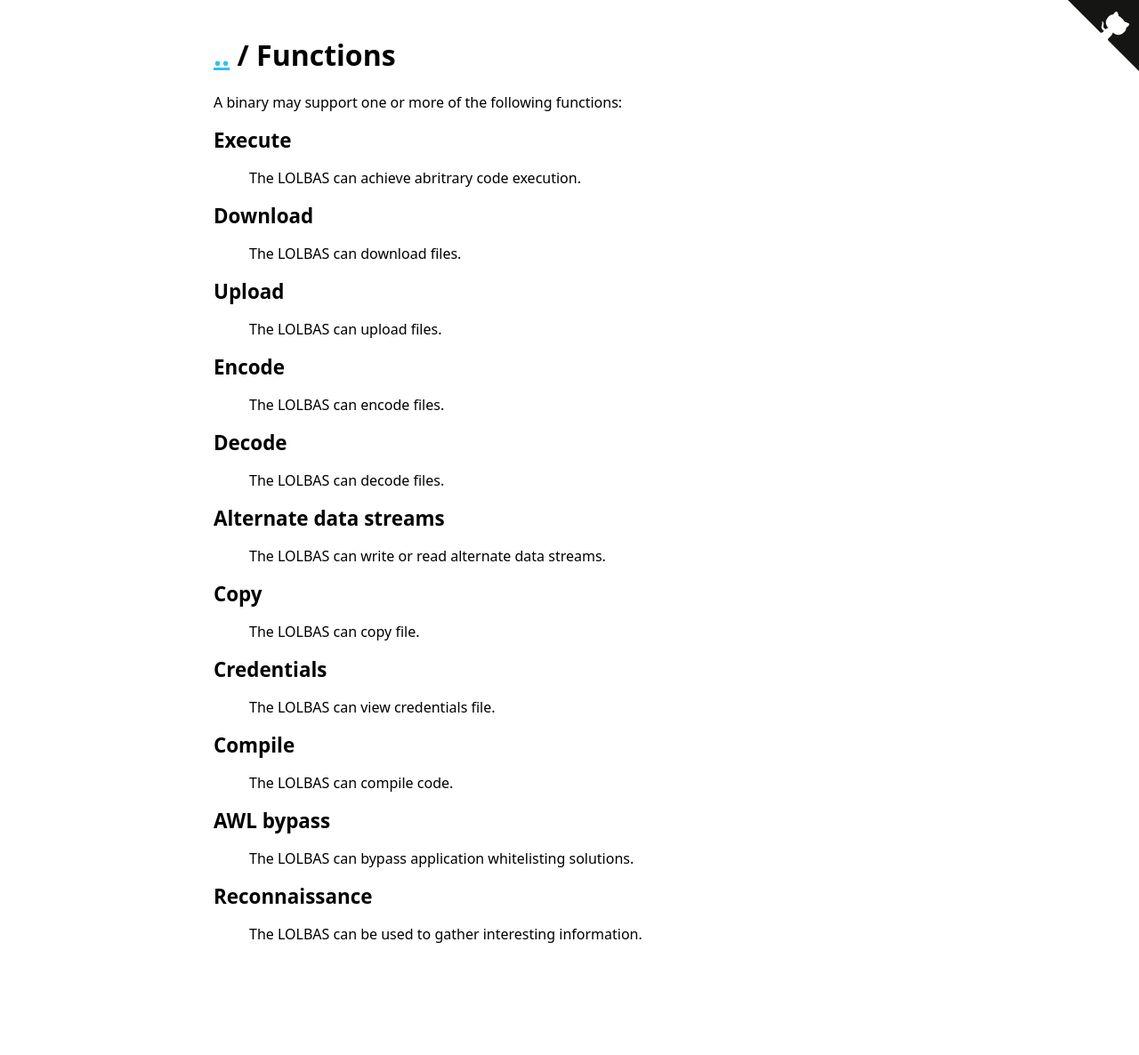
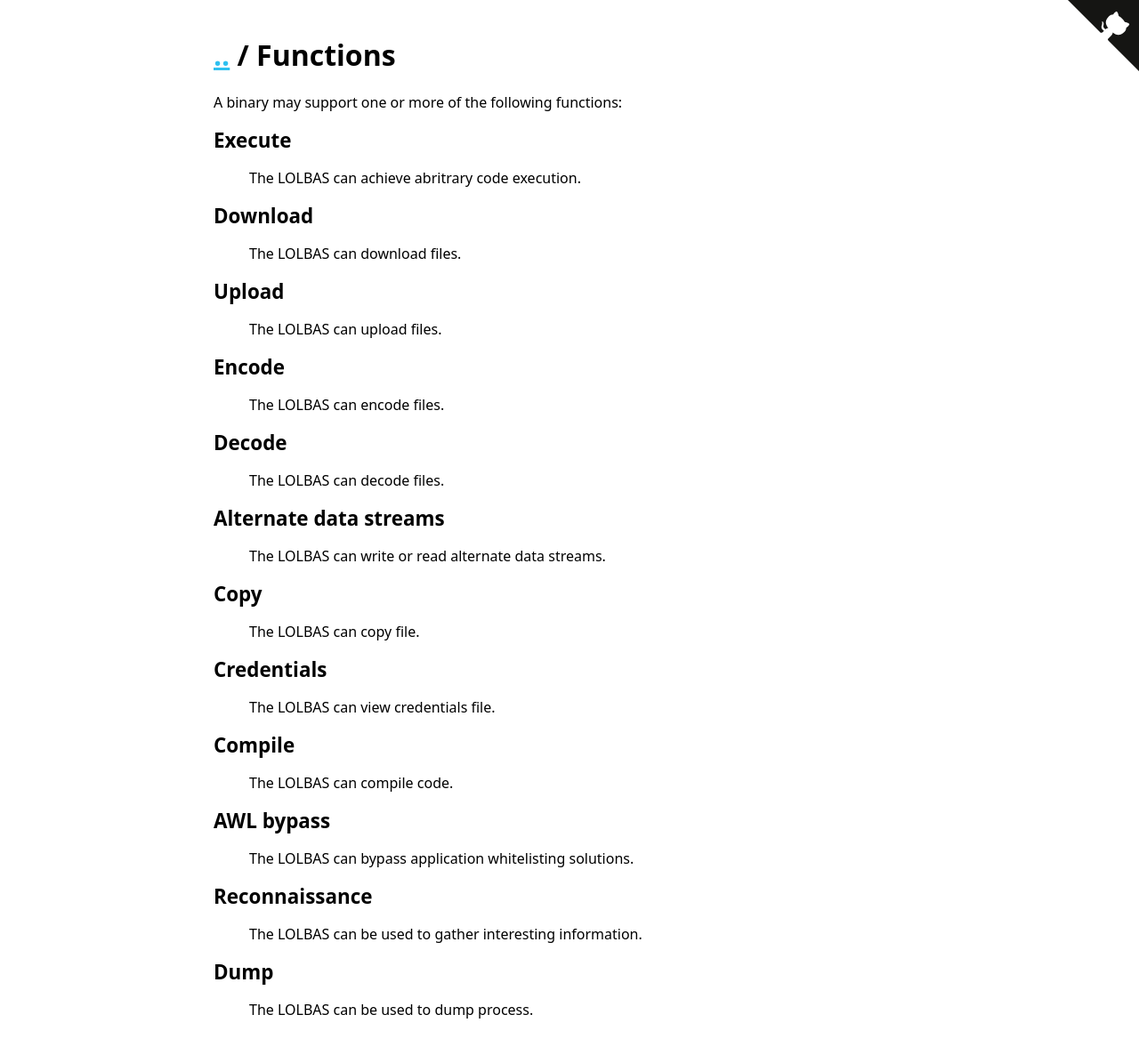
Before and after one commit to LOLBAS-Project/LOLBAS-Project.github.io, a Jekyll site: the page built from functions.md, in a window 1280 px wide. Shown: the whole page at 89% size. Built offline with Jekyll 4.4.1, drawn with Linux system fonts in a browser that asks for light colours; before the commit the page ends 1101 px from its top, so only the background shows below that.

Commit message:
Added new functions

```diff
--- a/_data/functions.yml
+++ b/_data/functions.yml
@@ -53,3 +53,8 @@ reconnaissance:
   label: Reconnaissance
   description: |
     The LOLBAS can be used to gather interesting information.
+
+dump:
+  label: Dump
+  description: |
+    The LOLBAS can be used to dump process.
```
